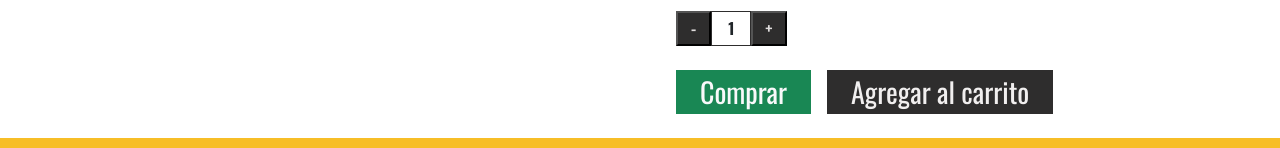
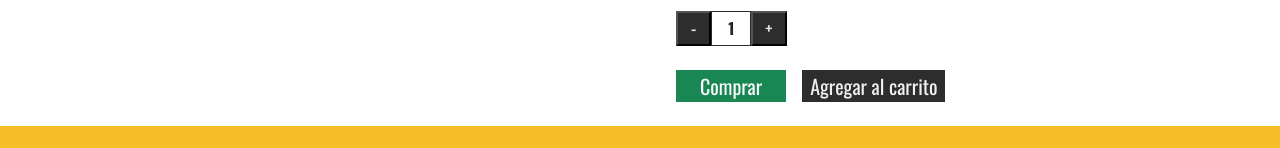
Before and after one commit to MarvelSurriable/FrontEnd-BurgerScript, a React (Vite) app: page /descripcion/1 in a window 1280 px wide. Shown: the part 278-426 px from the top of the page. Built offline with nearby package versions, Linux system fonts and the light colour scheme; no server answers.

Commit message:
se corrigió el botón comprar y agregar al carrito

```diff
--- a/src/Components/Sections/DescripcionProductos/DescripcionProductos.jsx
+++ b/src/Components/Sections/DescripcionProductos/DescripcionProductos.jsx
@@ -105,11 +105,11 @@ const DescripcionProductos = ({actualizarContador}) => {
                   onClick={() => {
                     navigate("/error");
                   }}
-                  className="subtitle_burger btn_burger px-4 fs-5 bg-success text-light me-3 fs-3"
+                  className="subtitle_burger btn_burger px-4 fs-5 bg-success text-light me-3"
                 >
                   Comprar
                 </button>
-                <button onClick={handleAddToCart} className="subtitle_burger btn_burger px-4 fs-3">
+                <button onClick={handleAddToCart} className="subtitle_burger btn_burger px-2 fs-5">
                   Agregar al carrito
                 </button>
               </div>
```
